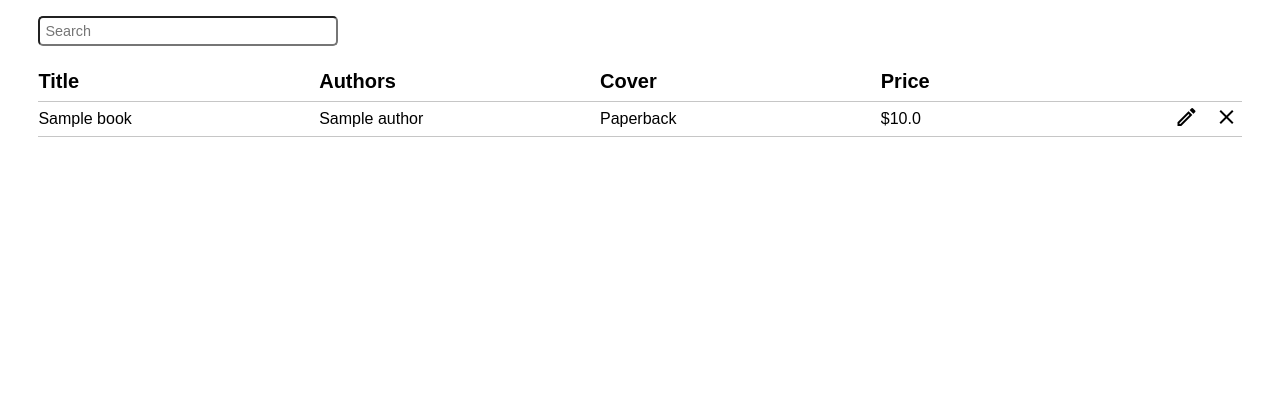
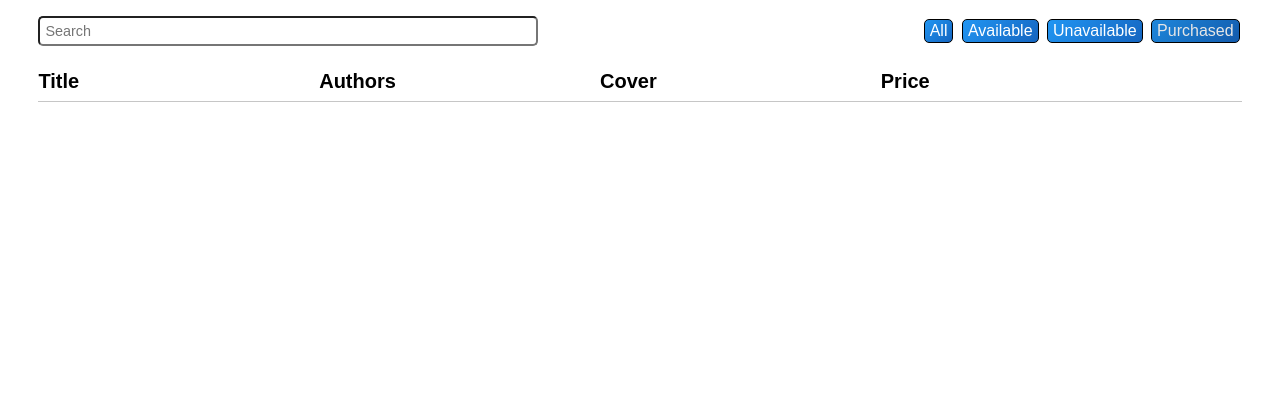
Before and after one commit to brocklarson/Bookstore, a Django app: page / in a window 1280 px wide. Shown: the part 200-620 px from the top of the page. Run offline with Django 3.2, Linux system fonts and the light colour scheme; tables that the repository leaves empty hold one stand-in row (values such as "Sample post"); lists and menus that the app fills with data are empty; some libraries are stand-ins or nearby versions.

Commit message:
Update available field in Books model to string

```diff
--- a/books/models.py
+++ b/books/models.py
@@ -5,7 +5,7 @@
     title = models.CharField(max_length=250, blank=False, default='')
     price = models.FloatField(blank=False, default=0.0)
     paperback = models.BooleanField(blank=False, default=True)
-    available = models.BooleanField(blank=False, default=True)
+    available = models.CharField(max_length=15, blank=False, default=True)
     authors = models.ManyToManyField('Author', blank=False, related_name='books')
 
     def __str__(self):
--- a/books/templates/books/index.html
+++ b/books/templates/books/index.html
@@ -3,7 +3,7 @@
 
 {% block content%}
 
-{% include 'books/snippets/searchbar.html' %}
+{% include 'books/snippets/options-header.html' %}
 
 <table class="book-table">
   <thead>
--- a/books/templates/books/snippets/add-book-form.html
+++ b/books/templates/books/snippets/add-book-form.html
@@ -10,22 +10,23 @@
         <input type="text" id="bookAuthor" name="bookAuthor" placeholder="J.R.R. Tolkien" class="add-book-input">
         <small id="invalidAuthor">*Please enter all authors, separated by a comma</small>
 
+        <label for="price" class="add-book-input-label">Price: </label>
+        <input type="number" step="0.01" id="price" name="price" placeholder="5.99" class="add-book-input">
+        <small id="invalidPrice">*The price should include only the number and be greater than 0</small>
+
         <label for="coverType" class="add-book-input-label">Cover Type:</label>
         <select id="coverType" name="coverType" class="cover-type-dropdown" autocomplete="off">
             <option value="Paperback" selected="">Paperback</option>
             <option value="Hardback">Hardback</option>
         </select>
 
-        <label for="price" class="add-book-input-label">Price: </label>
-        <input type="number" step="0.01" id="price" name="price" placeholder="5.99" class="add-book-input">
-        <small id="invalidPrice">*The price should include only the number and be greater than 0</small>
+        <label for="availability" class="add-book-input-label">Availability:</label>
+        <select id="availability" name="availability" class="cover-type-dropdown" autocomplete="off">
+            <option value="Available" selected="">Available</option>
+            <option value="Unavailable">Unavailable</option>
+            <option value="Purchased">Purchased</option>
+        </select>
 
-
-        <label class="toggle">
-            <span class="on-off-label">Available:</span>
-            <input type="checkbox" id="availableSwitch" class="toggle-switch">
-            <span class="slider"></span>
-        </label>
         <input type="button" id="submitButton" class="submit-button" value="Submit">
     </form>
 </div>
--- /dev/null
+++ b/books/templates/books/snippets/options-header.html
@@ -0,0 +1,11 @@
+<div class='options-container'>
+    <div class="search-bar-container">
+        <input type="text" id="searchBar" class="search-bar" placeholder="Search" autocomplete="off">
+    </div>
+    <div class="book-type-buttons">
+        <button id="allBooks">All</button>
+        <button id="availableBooks">Available</button>
+        <button id="unavailableBooks">Unavailable</button>
+        <button id="purchasedBooks" class="active">Purchased</button>
+    </div>
+</div>
--- a/books/templates/books/snippets/searchbar.html
+++ /dev/null
@@ -1,3 +0,0 @@
-<div class='search-bar-container'>
-    <input type="text" id="searchBar" class="search-bar" placeholder="Search" autocomplete="off">
-</div>
--- a/books/views.py
+++ b/books/views.py
@@ -12,7 +12,7 @@
 
 def index(request):
     context = {
-        'books': Book.objects.all()
+        'books': Book.objects.filter(available="Available").order_by('title')
     }
     return render(request, "books/index.html", context)
 
@@ -21,7 +21,7 @@
     template_name = 'books/index.html'
 
     def get(self, request):
-        queryset = Book.objects.all()
+        queryset = Book.objects.filter(available="Available").order_by('title')
         return Response({'books': queryset})
 
 
@@ -49,6 +49,14 @@
 
     elif request.method == 'POST':
         book_data = JSONParser().parse(request)
+        #Validate "available" field
+        if book_data['available'] not in ['Available', 'Unavailable', 'Purchased']:
+            return JsonResponse(
+            {
+                'message':
+                'Available field must be Available, Unavailable, or Purchased'
+            },
+            status=status.HTTP_400_BAD_REQUEST)
         #Forces "authors" field to be included in request
         if 'authors' not in book_data:
             return JsonResponse(
@@ -128,6 +136,14 @@
         return JsonResponse(book_serializer.data)
 
     elif request.method == 'PUT':
+        #Validate "available" field
+        if book_data['available'] not in ['Available', 'Unavailable', 'Purchased']:
+            return JsonResponse(
+            {
+                'message':
+                'Available field must be Available, Unavailable, or Purchased'
+            },
+            status=status.HTTP_400_BAD_REQUEST)
         # Remove correlations between book and author
         entries = Author.books.through.objects.filter(book_id=pk)
         for entry in entries:
@@ -187,7 +203,7 @@
 
 @api_view(['GET'])
 def book_list_available(request):
-    books = Book.objects.filter(available=True)
+    books = Book.objects.filter(available='Available')
 
     if request.method == 'GET':
         books_serializer = BookSerializer(books, many=True)
--- a/static/css/styles.css
+++ b/static/css/styles.css
@@ -101,11 +101,18 @@
 }
 
 
-/* SEARCH BAR */
+/* OPTIONS CONTAINER */
+.options-container {
+    width: 94vw;
+    margin-left: 3vw;
+    display: flex;
+    justify-content: space-between;
+    align-items: center;
+}
 
 .search-bar-container {
-    margin: 16px 0 16px 3vw;
-    max-width: 94vw;
+    margin: 16px 0;
+    max-width: 50vw;
     width: 500px;
 }
 
@@ -116,6 +123,27 @@
     padding: 0;
     padding: 5px;
     width: 100%;
+}
+
+.book-type-buttons button {
+    background: linear-gradient(135deg, rgb(33, 150, 243) 0%, rgb(21, 101, 192) 100%);
+    border-radius: 5px;
+    border: solid 1px black;
+    box-shadow: none;
+    color: white;
+    cursor: pointer;
+    font-size: 1em;
+    height: max-content;
+    outline: none;
+    padding: 2px 5px;
+    margin: 0 2px;
+    width: min-content;
+}
+
+.book-type-buttons button:hover,
+.book-type-buttons button:focus,
+button.active {
+    filter: brightness(0.9);
 }
 
 
@@ -473,30 +451,6 @@
     transform: rotate(360deg) scale(1.2);
 }
 
-
-/* MEDIA QUERIES */
-
-@media only screen and (max-width: 340px) {
-    header h1 {
-        font-size: 1.7em;
-    }
-
-    header img {
-        height: 25px;
-        width: 25px;
-    }
-
-    .book-table td {
-        font-size: 0.6em;
-    }
-}
-
-@media only screen and (min-width: 500px) {
-    .search-bar-container {
-        width: 300px;
-    }
-}
-
 @media only screen and (min-width: 1000px) {
     th:nth-child(6) {
         width: 50px;
--- a/static/js/scripts.js
+++ b/static/js/scripts.js
@@ -20,7 +20,7 @@
             $(`#bookAuthor`)[0].value = ``;
             $(`#coverType`)[0].value = `Paperback`;
             $(`#price`)[0].value = ``;
-            $(`#availableSwitch`)[0].checked = true;
+            $(`#availability`)[0].value = `Available`;
         }
         if (formMode === 'edit') {
             data = await ajaxModule.booksGETdetail(bookID);
@@ -30,7 +30,7 @@
             }).join(", ");;
             $(`#coverType`)[0].value = data.paperback ? 'Paperback' : 'Hardback';
             $(`#price`)[0].value = data.price;
-            $(`#availableSwitch`)[0].checked = data.available ? true : false;
+            $(`#availability`)[0].value = data.available;
         }
         formContainer.classList.add(`show`);
         formBackground.classList.add(`show`);
@@ -65,7 +65,7 @@
             "title": $('#bookTitle')[0].value,
             "price": parseFloat($('#price')[0].value),
             "paperback": ($('#coverType')[0].value == "Paperback"),
-            "available": ($('#availableSwitch')[0].checked),
+            "available": $('#availability')[0].value,
             "authors": $('#bookAuthor')[0].value.replace(/,\s/g, ",").split(',')
         })
     }
```
Also changed, not shown: other parts of static/css/styles.css (+2 -52 lines), books/migrations/0007_alter_book_available.py (added).
